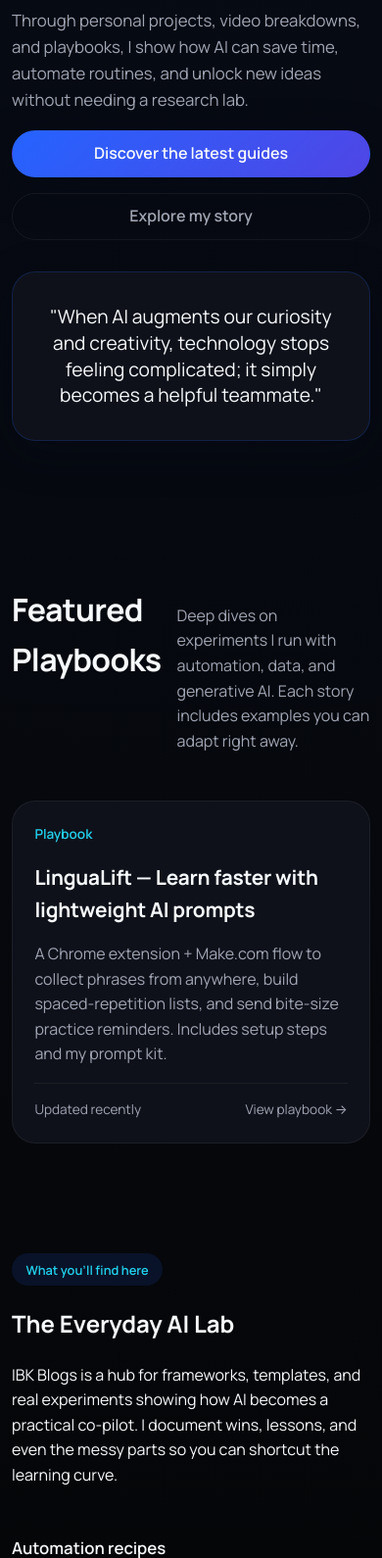
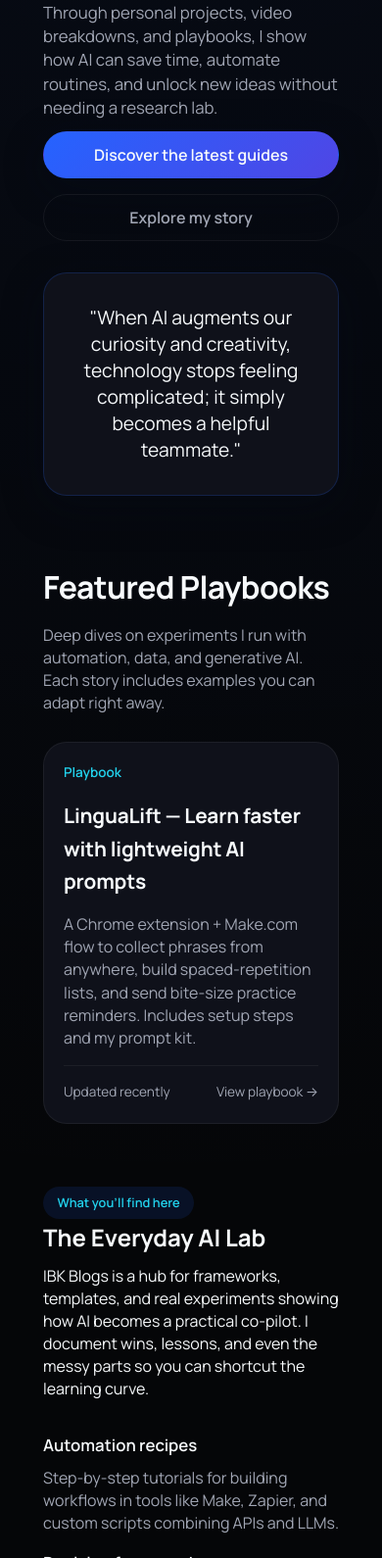
Before and after one commit to Ib191/ibk-portfolio, a website: page index.html in a window 390 px wide. Shown: the part 410-2000 px from the top of the page at 98% size. Drawn offline with Linux system fonts and the light colour scheme.

Commit message:
Improve mobile layout and spacing for blog page

```diff
--- a/assets/css/styles.css
+++ b/assets/css/styles.css
@@ -745,3 +745,68 @@ textarea {
   opacity: 1;
   transform: scale(1.1);
 }
+
+
+/* ===== Mobile spacing patch (put at END of file) ===== */
+@media (max-width: 768px) {
+  /* Global compacting */
+  main { padding-bottom: 2rem; }
+  h1, h2, h3 { margin: 0 0 .5rem; }
+  p { margin: 0 0 .75rem; line-height: 1.45; }
+
+  /* Hero + sections */
+  .hero { padding: 3rem 0 2.25rem !important; }
+  .section { padding: 2rem 0 !important; }
+  .section-heading { margin-bottom: 1rem !important; }
+
+  /* Cards / lists / grids */
+  .card-grid { gap: 1rem !important; grid-template-columns: 1fr !important; }
+  .post-list { gap: 1.25rem !important; }
+  .post-card { padding: 1.25rem !important; }
+  .grid-two { gap: 1.25rem !important; }
+  .feature-list { gap: 1rem !important; }
+  .timeline { gap: 1rem !important; }
+  .timeline-item { padding: 1.1rem !important; }
+
+  /* About page */
+  .about-hero-content { padding-top: 2.5rem !important; gap: 1.5rem !important; }
+  .about-hero-visual { gap: 1.25rem !important; padding-top: .5rem !important; }
+  .profile-highlights { gap: .75rem !important; }
+
+  /* Footer (biggest space saver) */
+  .footer { padding: 1.25rem 0 1rem !important; }
+  .footer-content { flex-direction: column; gap: 1rem !important; }
+  .footer-col { flex: 1 1 100% !important; }
+  .footer-bottom { margin-top: 1rem !important; }
+
+  /* Container breathing room */
+  .container, main { padding-left: 1rem; padding-right: 1rem; }
+}
+
+/* Ultra-small phones */
+@media (max-width: 520px) {
+  .hero { padding-top: 2.75rem !important; }
+  .card, .contact-card, .post-card { padding: 1.25rem !important; }
+}
+
+
+
+
+/* ===== Blog section layout fix for mobile ===== */
+@media (max-width: 768px) {
+  .section-heading {
+    flex-direction: column !important;
+    align-items: flex-start !important;
+    gap: 0.75rem !important;
+  }
+
+  .section-heading h2 {
+    margin-bottom: 0 !important;
+    text-align: left !important;
+  }
+
+  .section-heading p {
+    text-align: left !important;
+    max-width: 100% !important;
+  }
+}
```
